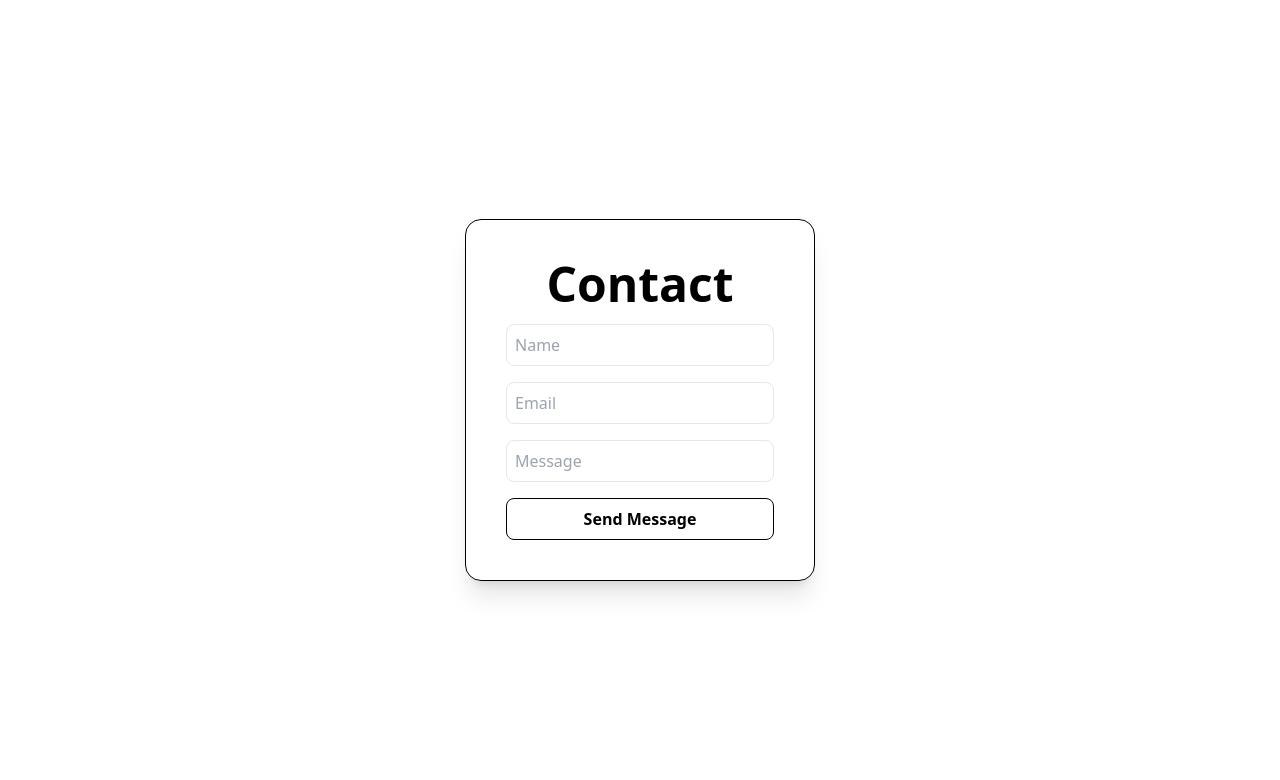
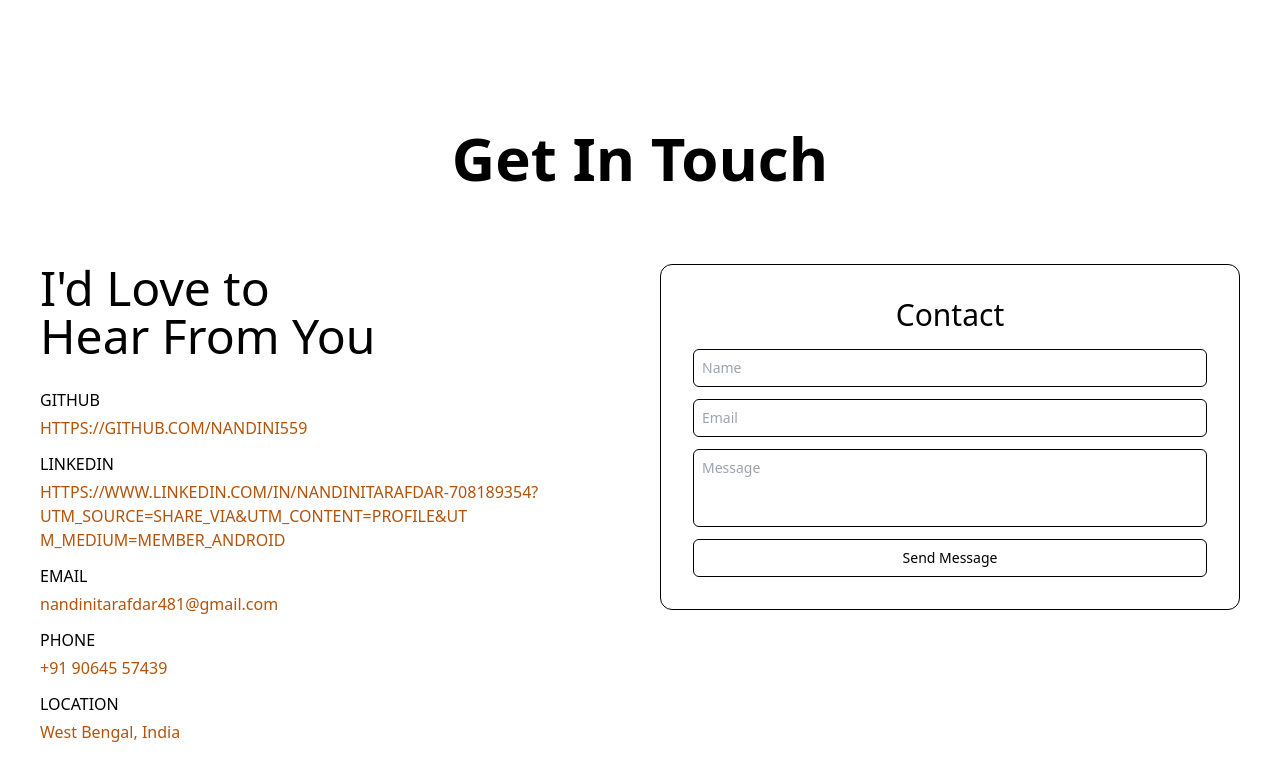
Before and after one commit to nandini559/portfolio, a React (Create React App) app: page /contact in a window 1280 px wide. Shown: the top 780 px of the page. Built offline with nearby package versions, Linux system fonts and the light colour scheme; no server answers.

Commit message:
added skills, contacts, footer

```diff
--- a/src/App.tsx
+++ b/src/App.tsx
@@ -28,6 +28,8 @@ import PortfolioHero from "./Pages/portfolio/components/portfolioHero";
 import PortfolioNavbar from "./Pages/portfolio/components/portfolioNavbar";
 import PortfolioEducation from "./Pages/portfolio/components/portfolioEducation";
 import PortfolioProjects from "./Pages/portfolio/components/portfolioProjects";
+import PortfolioSkills from "./Pages/portfolio/components/portfolioSkills";
+import {Toaster} from "react-hot-toast";
 
 const App: React.FC = () => {
   const [expenses, setExpenses] = useState<any[]>([]);
@@ -68,7 +70,7 @@ const App: React.FC = () => {
   return (<div className="font-san ">
     <Router>
       <ToastContainer position="top-right" autoClose={2000}/>
-
+      <Toaster position="top-right"/>
       <Routes>
         <Route path="/home" element={<PortfolioHome />}/>{" "}
         {/* <Route path="/" element={<Login />}/> */}
@@ -97,6 +99,7 @@ const App: React.FC = () => {
         <Route path="/portfolio.navbar" element={<PortfolioNavbar />}/>
         <Route path="/portfolio.education" element={<PortfolioEducation />}/>
         <Route path="/portfolio.projects" element={<PortfolioProjects />}/>
+        <Route path="/portfolio.skills" element={<PortfolioSkills />}/>
       </Routes>
     </Router>
   </div>);
--- a/src/Pages/portfolio/components/contact.tsx
+++ b/src/Pages/portfolio/components/contact.tsx
@@ -1,4 +1,5 @@
 import React from "react";
+import {toast} from "react-toastify";
 
 const Contact = () => {
   const handleSubmit = (e : React.FormEvent<HTMLFormElement>) => {
@@ -18,25 +19,73 @@ const Contact = () => {
       },
       body: `Name=${name}&Email=${email}&Message=${message}`
     }).then((res) => res.text()).then((data) => {
-      alert(data);
-    }).catch((error) => console.log(error));
+      console.log(data);
+      toast.success("Message sent successfully!");
+    }).catch((error) => {
+      console.error(error);
+      toast.error("Something went wrong!");
+    });
   };
 
-  return (<div className="flex items-center justify-center min-h-screen ">
-    <form onSubmit={handleSubmit} className="border border-black shadow-xl rounded-2xl  w-[350px] flex flex-col gap-4 p-10">
-      <p className="text-5xl font-semibold text-center ">Contact</p>
+  return (<section id="contact">
+    <h1 className="text-6xl font-bold text-center mb-5 mt-32">
+      Get In Touch
+    </h1>
 
-      <input name="Name" placeholder="Name" className="p-2 border rounded-lg outline-none focus:ring-2 "/>
+    <div className="grid grid-cols-1 md:grid-cols-2 gap-5 md:gap-10 px-3 sm:px-4 md:px-10 py-6 md:py-14">
+      {/* Left */}
+      <div className="flex flex-col justify-center items-center md:items-start text-center md:text-left max-w-md mx-auto md:max-w-none">
+        <p className="text-2xl sm:text-3xl md:text-5xl leading-tight">
+          I'd Love to
+        </p>
+        <p className="text-2xl sm:text-3xl md:text-5xl mb-3 leading-tight">
+          Hear From You
+        </p>
 
-      <input name="email" placeholder="Email" className="p-2 border rounded-lg outline-none focus:ring-2 "/>
+        <div className="text-xs sm:text-sm md:text-base w-full mt-4">
+          <p className="mb-1">GITHUB</p>
+          <p className="mb-3 text-amber-700 break-words">
+            HTTPS://GITHUB.COM/NANDINI559
+          </p>
 
-      <input name="Message" placeholder="Message" className="p-2 border rounded-lg outline-none focus:ring-2 "/>
+          <p className="mb-1">LINKEDIN</p>
+          <p className="mb-3 text-amber-700 break-words">
+            HTTPS://WWW.LINKEDIN.COM/IN/NANDINITARAFDAR-708189354? UTM_SOURCE=SHARE_VIA&UTM_CONTENT=PROFILE&UT M_MEDIUM=MEMBER_ANDROID
+          </p>
 
-      <button type="submit" className="border border-black py-2 rounded-lg font-semibold hover:scale-105 transition">
-        Send Message
-      </button>
-    </form>
-  </div>);
+          <p className="mb-1">EMAIL</p>
+          <p className="mb-3 text-amber-700 break-words">
+            nandinitarafdar481@gmail.com
+          </p>
+
+          <p className="mb-1">PHONE</p>
+          <p className="mb-3 text-amber-700">+91 90645 57439</p>
+
+          <p className="mb-1">LOCATION</p>
+          <p className="text-amber-700">West Bengal, India</p>
+        </div>
+      </div>
+
+      {/* Right (Form) */}
+      <div className="w-full max-w-md mx-auto md:max-w-none">
+        <form onSubmit={handleSubmit} className="flex flex-col gap-3 p-4 sm:p-5 md:p-8 border rounded-xl border-black">
+          <p className="text-lg sm:text-xl md:text-3xl text-center mb-1">
+            Contact
+          </p>
+
+          <input name="Name" placeholder="Name" className="w-full p-2 text-sm border rounded-md outline-none focus:ring-2 border-black"/>
+
+          <input name="email" placeholder="Email" className="w-full p-2 text-sm border rounded-md outline-none focus:ring-2 border-black"/>
+
+          <textarea name="Message" placeholder="Message" rows={3} className="w-full p-2 text-sm border rounded-md outline-none focus:ring-2 border-black  resize-none"/>
+
+          <button type="submit" className="py-2 text-sm rounded-md font-medium border hover:font-bold border-black">
+            Send Message
+          </button>
+        </form>
+      </div>
+    </div>
+  </section>);
 };
 
 export default Contact;
--- a/src/Pages/portfolio/components/main.tsx
+++ b/src/Pages/portfolio/components/main.tsx
@@ -1,8 +1,11 @@
+import Contact from "./contact";
+import PortfolioFooter from "./portfolio.footer";
 import PortfolioAbout from "./portfolioAbout";
 import PortfolioEducation from "./portfolioEducation";
 import PortfolioHero from "./portfolioHero";
 import PortfolioNavbar from "./portfolioNavbar";
 import PortfolioProjects from "./portfolioProjects";
+import PortfolioSkills from "./portfolioSkills";
 
 const Main = () => {
   return (<div style={{
@@ -13,8 +16,11 @@ const Main = () => {
       <PortfolioNavbar/>
       <PortfolioHero/>
       <PortfolioAbout/>
+      <PortfolioSkills/>
       <PortfolioEducation/>
       <PortfolioProjects/>
+      <Contact/>
+      <PortfolioFooter/>
     </div>
   </div>);
 };
--- /dev/null
+++ b/src/Pages/portfolio/components/portfolio.footer.tsx
@@ -0,0 +1,59 @@
+const PortfolioFooter = () => {
+  const scrollToSection = (id: string) => {
+    document.getElementById(id)?.scrollIntoView({
+      behavior: "smooth",
+    });
+  };
+
+  return (
+    <footer className="border-t border-black/20 mt-20 py-6 px-4">
+      <div className="max-w-6xl mx-auto flex flex-col md:flex-row items-center justify-between gap-4">
+        {/* Name & Copyright */}
+        <p className="text-sm text-center md:text-left">
+          © {new Date().getFullYear()}{" "}
+          <span className="font-semibold">Nandini Tarafdar</span>. All Rights
+          Reserved.
+        </p>
+
+        {/* Navigation */}
+        <div className="flex flex-wrap justify-center gap-4 text-sm">
+          <button onClick={() => scrollToSection("hero")} className="hover:font-semibold">
+            Home
+          </button>
+          <button onClick={() => scrollToSection("about")} className="hover:font-semibold">
+            About
+          </button>
+          <button onClick={() => scrollToSection("projects")} className="hover:font-semibold">
+            Projects
+          </button>
+          <button onClick={() => scrollToSection("contact")} className="hover:font-semibold">
+            Contact
+          </button>
+        </div>
+
+        {/* Social Links */}
+        <div className="flex gap-4 text-sm">
+          <a
+            href="https://github.com/Nandini559"
+            target="_blank"
+            rel="noopener noreferrer"
+            className="hover:text-amber-700"
+          >
+            GitHub
+          </a>
+
+          <a
+            href="https://www.linkedin.com/in/nandinitarafdar-708189354"
+            target="_blank"
+            rel="noopener noreferrer"
+            className="hover:text-amber-700"
+          >
+            LinkedIn
+          </a>
+        </div>
+      </div>
+    </footer>
+  );
+};
+
+export default PortfolioFooter;
--- a/src/Pages/portfolio/components/portfolioHero.tsx
+++ b/src/Pages/portfolio/components/portfolioHero.tsx
@@ -10,8 +10,16 @@ const PortfolioHero = () => {
     setIsOpen(false);
   };
 
+
+  const scrollToSection = (id: string) => {
+  document.getElementById(id)?.scrollIntoView({
+    behavior: "smooth",
+  });
+};
+
   return (
   //  <!-- Hero Section -->
+  <section id="hero">
     <div className="  pt-20 pb-16 pl-4 pr-4">
       <div className="hero__content grid gap-4">
         <h1 className="hero__title text-center mt-14">
@@ -21,15 +29,16 @@ const PortfolioHero = () => {
         </h1>
 
         <div className="hero__cta text-center flex gap-3 justify-center pt-10">
-        <button className=" p-4 font-bold border-2 border-black rounded-xl">
+          <button className=" p-4 font-bold border-2 border-black rounded-xl" onClick={() => scrollToSection("about")}>
             Explore My Journey
           </button>
-        <button className=" px-8 py-4 font-bold border-2 border-black rounded-xl" onClick={() => handleNav("/contact")}>
+          <button className=" px-8 py-4 font-bold border-2 border-black rounded-xl" onClick={() => scrollToSection("contact")}>
             Get In Touch
           </button>
         </div>
       </div>
-  </div>);
+    </div>
+  </section>);
 };
 
 export default PortfolioHero;
--- a/src/Pages/portfolio/components/portfolioNavbar.tsx
+++ b/src/Pages/portfolio/components/portfolioNavbar.tsx
@@ -4,41 +4,56 @@ import {useNavigate} from "react-router-dom";
 const PortfolioNavbar = () => {
   const navigate = useNavigate();
 
-  return (<nav className="nav" id="navbar">
-    <div className="nav__container flex p-4 justify-between sticky top-0 z-50 text-black">
+
+const scrollToSection = (id: string) => {
+  document.getElementById(id)?.scrollIntoView({
+    behavior: "smooth",
+  });
+};
+
+  return (<section id="hero">
+    <nav className="nav" id="navbar">
+<div className="nav__container fixed top-0 left-0 w-full flex justify-between p-4 z-50  shadow-xl  bg-white/20">
   <div className="nav__brand font-bold">
           <span>Nandini Tarafdar</span>
         </div>
 
         <ul className="nav__menu flex gap-4 font-semibold text-xs">
           <li>
-          <button onClick={() => navigate("/portfolio.hero")}>Home</button>
+            <button onClick={() => scrollToSection("hero")}>Home</button>
           </li>
 
           <li>
-          <button onClick={() => navigate("/portfolio.about")}>About</button>
+            <button onClick={() => scrollToSection("about")}>
+              About
+            </button>
           </li>
 
           <li>
-          <button onClick={() => navigate("/portfolio.education")}>
+            <button onClick={() => scrollToSection("skills")}>
+              Skills
+            </button>
+          </li>
+
+          <li>
+            <button onClick={() => scrollToSection("education")}>
               Education
             </button>
           </li>
 
           <li>
-          <button onClick={() => navigate("/portfolio.projects")}>
+            <button onClick={() => scrollToSection("projects")}>
               Projects
             </button>
           </li>
 
           <li>
-          <button onClick={() => navigate("/portfolio.contact")}>
-            Contact
-          </button>
+            <button onClick={() => scrollToSection("contact")}>Contact</button>
           </li>
         </ul>
       </div>
-  </nav>);
+    </nav>
+  </section>);
 };
 
 export default PortfolioNavbar;
--- /dev/null
+++ b/src/Pages/portfolio/components/portfolioSkills.tsx
@@ -0,0 +1,56 @@
+const PortfolioSkills = () => {
+  const skillCategories = [
+    {
+      title: "Languages",
+      skills: ["C", "Python", "Java", "JavaScript", "TypeScript"]
+    }, {
+      title: "Frontend",
+      skills: [
+        "HTML",
+        "CSS",
+        "PHP",
+        "Bootstrap CSS",
+        "Tailwind CSS",
+        "ReactJS"
+      ]
+    }, {
+      title: "Backend",
+      skills: ["REST API", "NodeJS", "NestJS", "Prisma"]
+    }, {
+      title: "Database",
+      skills: ["MySQL", "PostgreSQL"]
+    }, {
+      title: "API Testing",
+      skills: ["Swagger Docs", "Postman"]
+    }
+  ];
+
+  return (<section className="skills py-52" id="skills">
+    <div className="section__header text-center">
+      <h2 className="section__title text-7xl font-bold text-black">Skills</h2>
+      <p className="mt-4 text-gray-600 font-medium">
+        Technologies I use to build modern web applications.
+      </p>
+    </div>
+
+    <div className="max-w-6xl mx-auto px-8 mt-16 grid grid-cols-1 md:grid-cols-2 lg:grid-cols-3 gap-8">
+      {
+        skillCategories.map((category) => (<div key={category.title} className=" rounded-2xl shadow-md hover:shadow-xl transition duration-300 p-8 border border-black">
+          <h3 className="text-2xl font-bold text-black mb-6">
+            {category.title}
+          </h3>
+
+          <div className="flex flex-wrap gap-3">
+            {
+              category.skills.map((skill) => (<span key={skill} className="px-4 py-2 rounded-full bg-gray-100 text-gray-800 text-sm font-semibold hover:bg-black hover:text-white transition">
+                {skill}
+              </span>))
+            }
+          </div>
+        </div>))
+      }
+    </div>
+  </section>);
+};
+
+export default PortfolioSkills;
```
Also changed, not shown: package.json (+13 -3 lines), src/Pages/portfolio/components/portfolioAbout.tsx (+13 -39 lines), src/Pages/portfolio/components/portfolioEducation.tsx (+5 -3 lines), src/Pages/portfolio/components/portfolioProjects.tsx (+5 -3 lines), 2 other files (tests, documents, lock files or other folders). Lines whose indentation alone changed are shown as unchanged.
